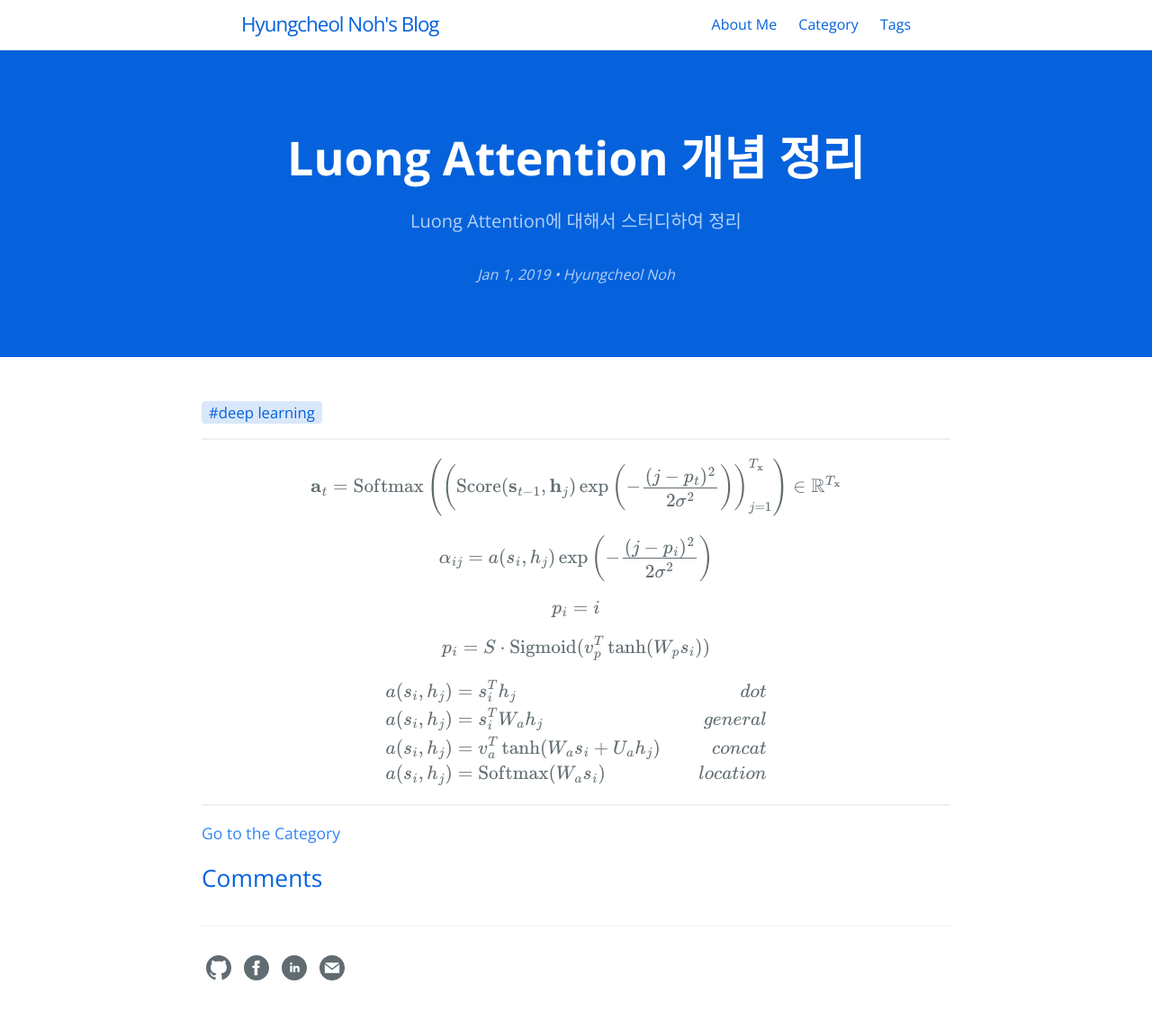
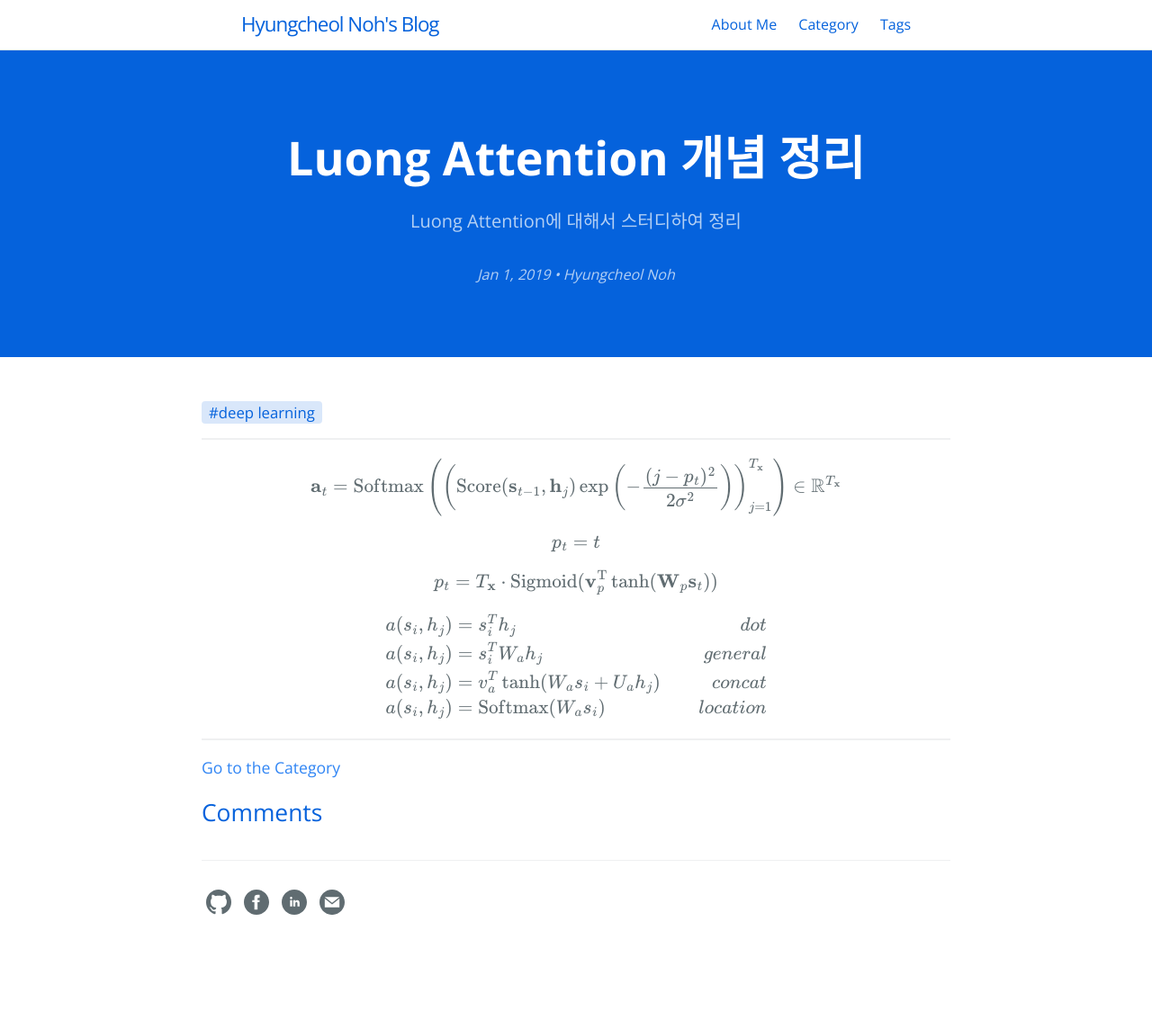
Before and after one commit to hcnoh/hcnoh.github.io, a Jekyll site: the page built from _posts/2019-01-01-luong-attention.md, in a window 1280 px wide. Shown: the whole page at 90% size. Built offline with Jekyll 4.4.1, drawn with Linux system fonts in a browser that asks for light colours; formulas are drawn with MathJax 3; comment, search, counter and statistics services are not loaded; after the commit the page ends 1071 px from its top, so only the background shows below that.

Commit message:
Update 2019-01-01-luong-attention.md

```diff
--- a/_posts/2019-01-01-luong-attention.md
+++ b/_posts/2019-01-01-luong-attention.md
@@ -18,15 +18,11 @@ $$
 $$
 
 $$
-\alpha_{ij} = a(s_i, h_j)\exp\left( -\frac{(j-p_i)^2}{2\sigma^2} \right)
+p_t = t
 $$
 
 $$
-p_i = i
-$$
-
-$$
-p_i = S \cdot \text{Sigmoid}(v_p^T \tanh(W_p s_i))
+p_t = T_{\mathbf{x}} \cdot \text{Sigmoid}(\mathbf{v}_p^\text{T} \tanh(\mathbf{W}_p \mathbf{s}_t))
 $$
 
 $$
```
